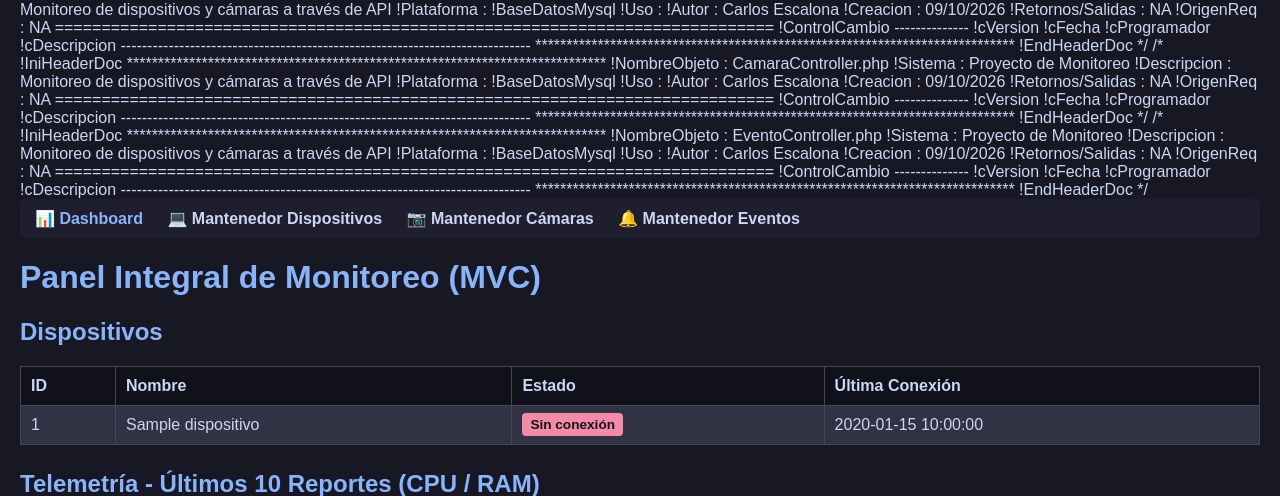
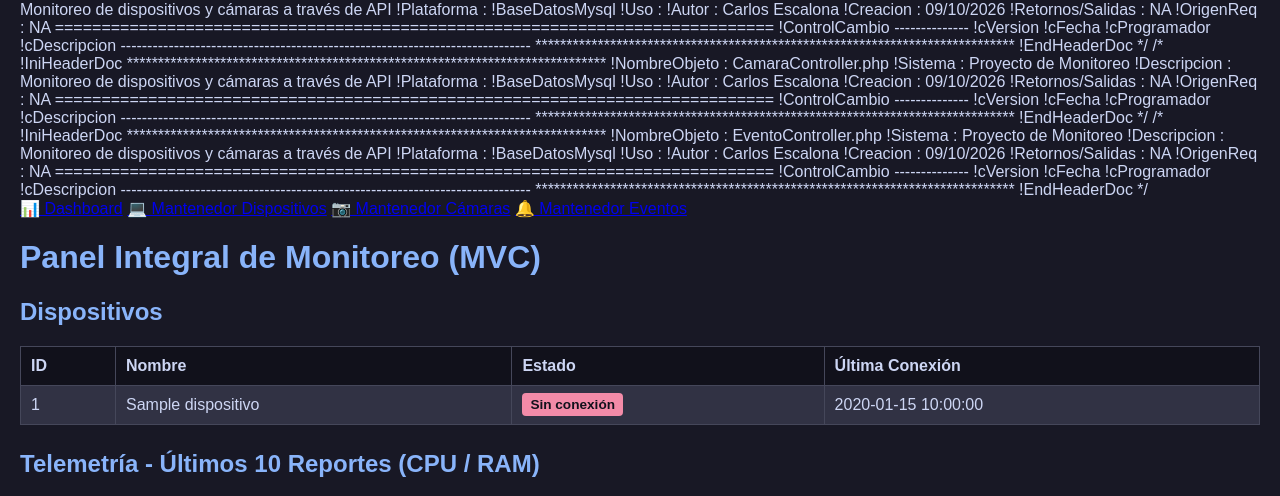
Before and after one commit to carlosescalona/Proyecto-de-Titulo, a PHP site: page / in a window 1280 px wide. Shown: the part 325-821 px from the top of the page. Run offline with PHP 8.4, Linux system fonts and the light colour scheme; tables that the repository leaves empty hold one stand-in row (values such as "Sample post").

Commit message:
Update dashboard.php

```diff
--- a/views/dashboard.php
+++ b/views/dashboard.php
@@ -11,12 +11,12 @@
 <body>
 
     <!-- NAV CON ENLACES A MANTENEDORES -->
-   <nav style="margin-bottom: 20px; background: #1e1e2e; padding: 10px 15px; border-radius: 6px;">
-    <a href="index.php" style="color: #89b4fa; font-weight: bold; margin-right: 20px; text-decoration: none;">📊 Dashboard</a>
-    <a href="index.php?accion=mantenedor_dispositivos" style="color: #cdd6f4; font-weight: bold; margin-right: 20px; text-decoration: none;">💻 Mantenedor Dispositivos</a>
-    <a href="index.php?accion=mantenedor_camaras" style="color: #cdd6f4; font-weight: bold; margin-right: 20px; text-decoration: none;">📷 Mantenedor Cámaras</a>
-    <a href="index.php?accion=mantenedor_eventos" style="color: #cdd6f4; font-weight: bold; text-decoration: none;">🔔 Mantenedor Eventos</a>
-</nav>
+   <nav class="main-nav">
+    <a href="index.php" class="nav-link active">📊 Dashboard</a>
+    <a href="index.php?accion=mantenedor_dispositivos" class="nav-link">💻 Mantenedor Dispositivos</a>
+    <a href="index.php?accion=mantenedor_camaras" class="nav-link">📷 Mantenedor Cámaras</a>
+    <a href="index.php?accion=mantenedor_eventos" class="nav-link">🔔 Mantenedor Eventos</a>
+    </nav>
 
     <h1>Panel Integral de Monitoreo (MVC)</h1>
 
@@ -107,13 +107,24 @@
     <h2>Eventos / Alertas</h2>
     <table>
         <thead>
-            <tr><th>Fecha</th><th>Origen</th><th>Tipo</th><th>Descripción</th></tr>
+            <tr>
+                <th>Fecha</th>
+                <th>Origen</th>
+                <th>Tipo</th>
+                <th>Descripción</th>
+            </tr>
         </thead>
         <tbody>
             <?php while($e = $eventos->fetch_assoc()): ?>
             <tr>
                 <td><?= $e['fecha'] ?></td>
-                <td><?= htmlspecialchars($e['camara_id'] ?? $e['dispositivo_id'] ?? 'N/A') ?></td>
+                <td>
+                    <?php
+                        // Lee 'origen_id' (del UNION) y cae a las claves antiguas de respaldo
+                        $origen = $e['origen_id'] ?? $e['camara_id'] ?? $e['dispositivo_id'] ?? 'N/A';
+                    ?>
+                    <?= htmlspecialchars($origen) ?>
+                </td>
                 <td><span class="badge warn"><?= htmlspecialchars($e['tipo_evento']) ?></span></td>
                 <td><?= htmlspecialchars($e['descripcion']) ?></td>
             </tr>
```
